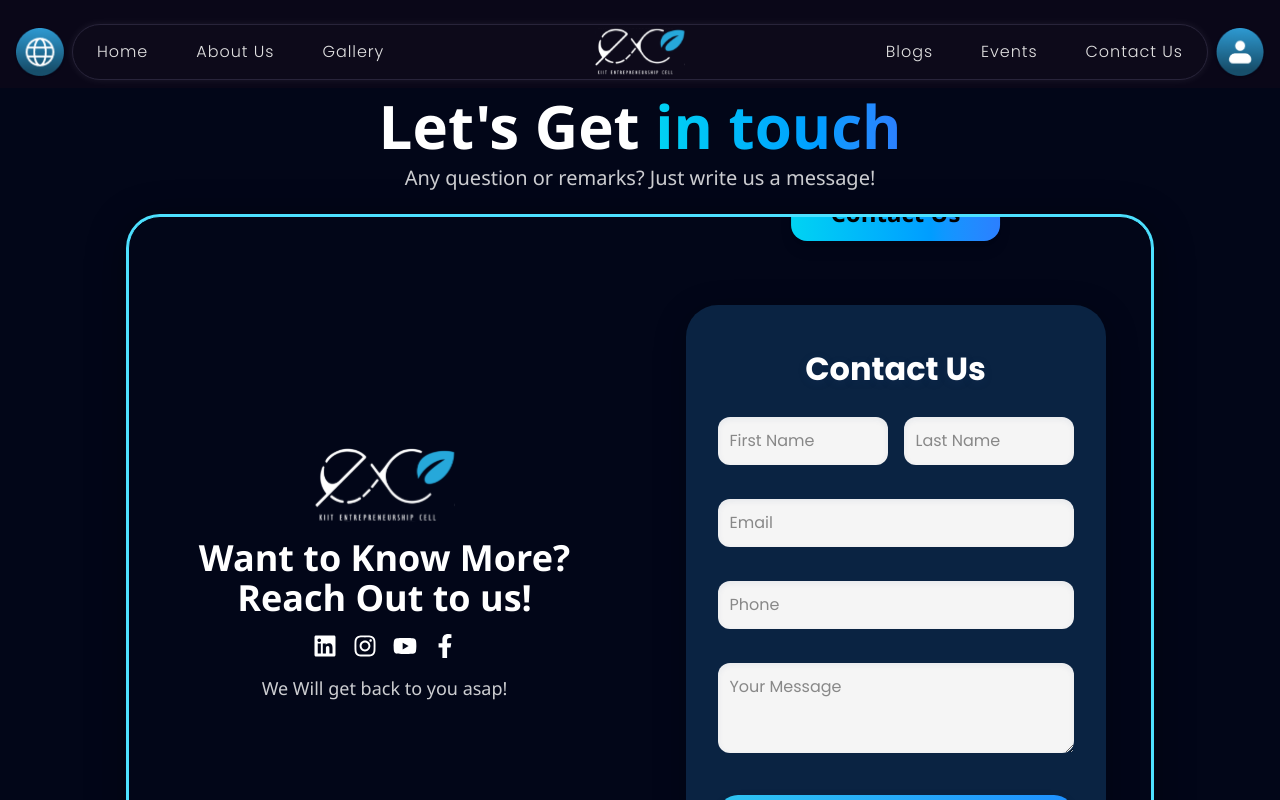
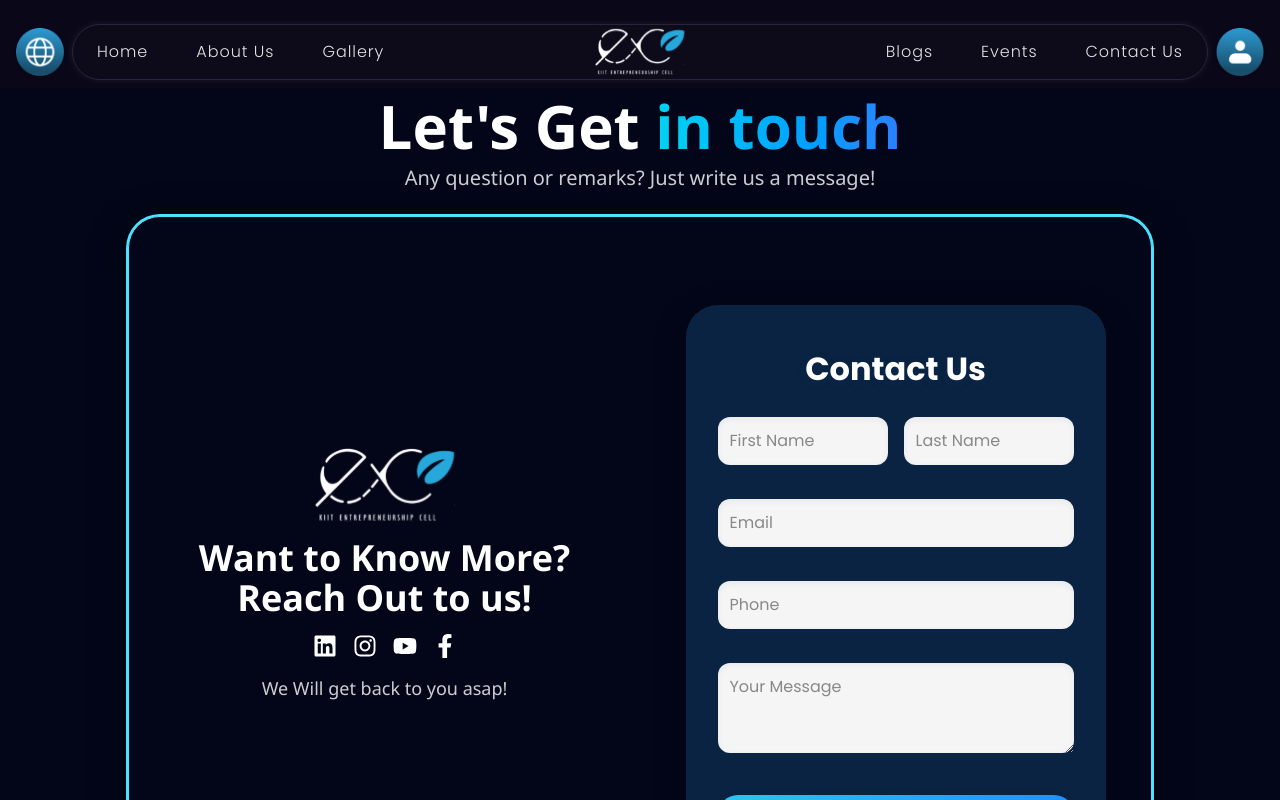
Before and after one commit to Ishan4705/ecellfrontend, a Next.js app: page /contact in a window 1280 px wide. Shown: the top 800 px of the page. Built offline with nearby package versions, Linux system fonts and the light colour scheme.

Commit message:
ContactUs done

```diff
--- a/src/components/ContactPage.tsx
+++ b/src/components/ContactPage.tsx
@@ -39,9 +39,9 @@ export default function ContactPage() {
           </div>
           {/* Right Section (Form Card) */}
           <div className="flex-1 flex flex-col items-center justify-center py-12 px-6 md:px-10 relative">
-            <button className="absolute -top-8 left-1/2 -translate-x-1/2 bg-gradient-to-r from-cyan-400 to-blue-500 text-black font-extrabold text-2xl px-10 py-3 rounded-2xl shadow-lg border-none focus:outline-none">
+            {/* <button className="absolute -top-8 left-1/2 -translate-x-1/2 bg-gradient-to-r from-cyan-400 to-blue-500 text-black font-extrabold text-2xl px-10 py-3 rounded-2xl shadow-lg border-none focus:outline-none">
               Contact Us
-            </button>
+            </button> */}
             <div className="mt-10 w-full">
               <ContactForm />
             </div>
```
